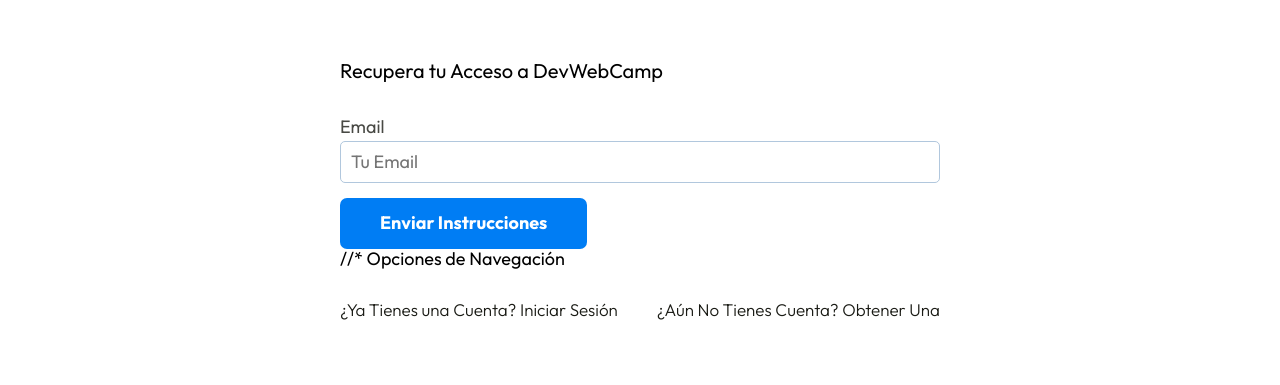
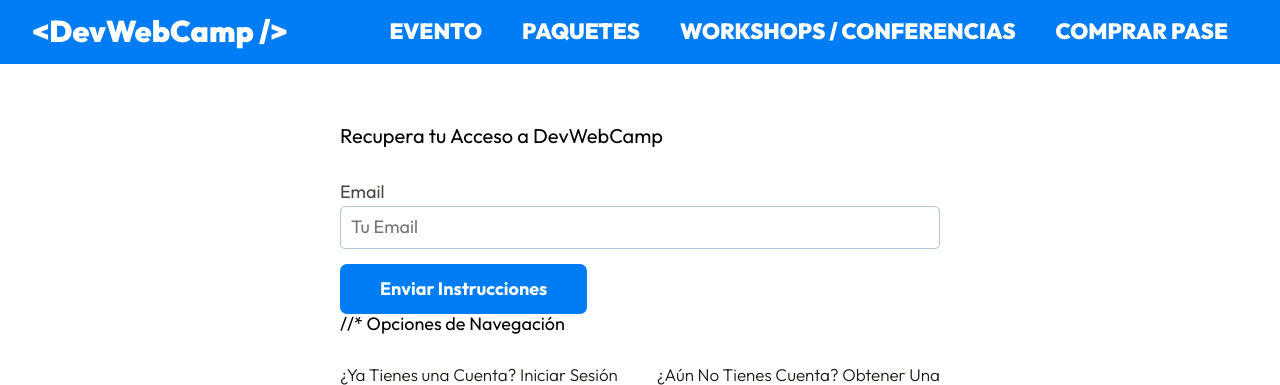
Before and after one commit to joseangvas/DevWebCamp, a PHP site: template views/auth/olvide.php in a window 1280 px wide. Shown: the part 601-986 px from the top of the page. Before the commit the page ends 921 px from the top, so only its background shows below. Run offline with PHP 8.4, Linux system fonts and the light colour scheme; the template is opened without the code that fills it, so the values that code supplies are empty; some libraries are stand-ins or nearby versions.

Commit message:
Crear Barra de Navegación del Header.

```diff
--- a/src/scss/base/_mixins.scss
+++ b/src/scss/base/_mixins.scss
@@ -76,12 +76,21 @@
 
 @mixin texto-fluido($min, $max) {
     font-size: clamp($min, -0.8rem + 10vw,  $max);
-
 }
 
 @mixin texto-degradado($ini, $fin) {
     background: linear-gradient(to right, $ini, $fin);
     background-clip: text;
     -webkit-text-fill-color: transparent;
+}
 
+@mixin logo {
+    color: v.$blanco;
+    text-align: center;
+    margin-bottom: 2rem;
+
+    @include desktop {
+        text-align: left;
+        margin: 0;
+    }
 }
--- a/views/templates/header.php
+++ b/views/templates/header.php
@@ -20,3 +20,20 @@
     </div>
   </div>
 </header>
+
+<div class="barra">
+  <div class="barra__contenido">
+    <a href="/">
+      <h2 class="barra__logo">
+        &#60;DevWebCamp />
+      </h2>
+    </a>
+
+    <nav class="navegacion">
+      <a href="/devwebcamp" class="navegacion__enlace">Evento</a>
+      <a href="/paquetes" class="navegacion__enlace">Paquetes</a>
+      <a href="/workshops-conferencias" class="navegacion__enlace">Workshops / Conferencias</a>
+      <a href="/registro" class="navegacion__enlace">Comprar Pase</a>
+    </nav>
+  </div>
+</div>
```
Also changed, not shown: public/build/css/app.css, 1 other file.
